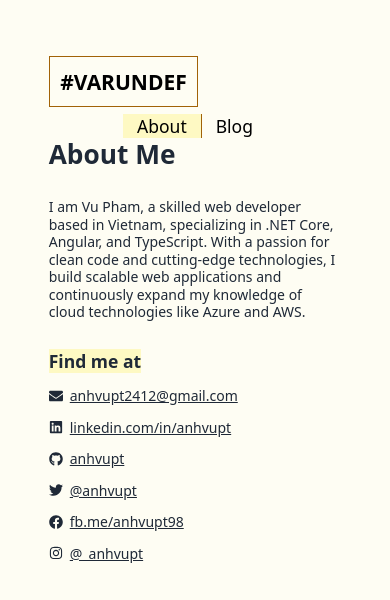
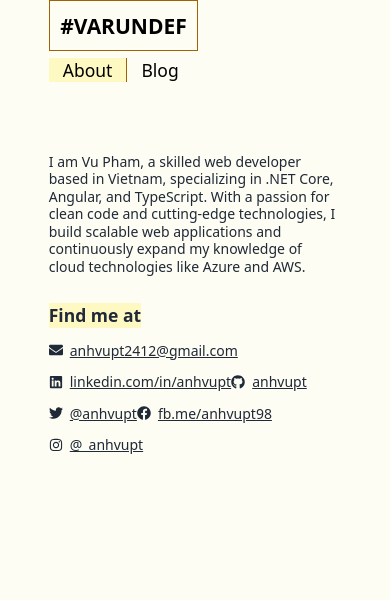
Before and after one commit to anhvupt/varundef, a Next.js app: page /about in a window 390 px wide. Shown: the top 600 px of the page. Built offline with nearby package versions, Linux system fonts and the light colour scheme.

Commit message:
chore: clean up style

```diff
--- a/components/header.jsx
+++ b/components/header.jsx
@@ -4,13 +4,13 @@ import { useRouter } from 'next/router';
 export default function Header() {
   const route = useRouter().route;
   return (
-    <div className='gap-2 flex flex-col items-start lg:flex-row lg:items-center lg:justify-between w-3/4 m-auto'>
+    <div className='gap-2 flex flex-col items-start lg:flex-row lg:items-center lg:justify-between m-auto w-full pb-16'>
       <Link href=''>
         <h1 className='m-auto lg:m-0 text-2xl text-black font-semibold border border-yellow-700 w-max p-3 cursor-pointer'>
           #VARUNDEF
         </h1>
       </Link>
-      <nav className='inline m-auto lg:mx-4 text-xl text-black divide-x divide-yellow-700'>
+      <nav className='lg:inline lg:m-auto lg:mx-4 text-xl text-black divide-x divide-yellow-700'>
         <Link
           className={
             route === '/about' ? 'px-4 bg-yellow-100' : 'px-4'
--- a/pages/about.jsx
+++ b/pages/about.jsx
@@ -18,25 +18,24 @@ export default function About() {
         <meta name='viewport' content='width=device-width, initial-scale=1' />
         <link rel='icon' href='/favicon.ico' />
       </Head>
-      <main className='pt-16'>
+      <main className='w-3/4 m-auto flex flex-col lg:mt-8'>
         <Header />
-        <div className='w-3/4 m-auto flex flex-col lg:mt-8'>
-          <h2 className='text-3xl font-bold mb-4'>About Me</h2>
+        <div className=''>
           <p className='mt-4'>
-            I am Vu Pham, a skilled web developer based in Vietnam, specializing in .NET Core, Angular, and
-            TypeScript. With a passion for clean code and cutting-edge technologies, I build
-            scalable web applications and continuously expand my knowledge of cloud technologies
-            like Azure and AWS.
+            I am Vu Pham, a skilled web developer based in Vietnam, specializing in .NET Core,
+            Angular, and TypeScript. With a passion for clean code and cutting-edge technologies, I
+            build scalable web applications and continuously expand my knowledge of cloud
+            technologies like Azure and AWS.
           </p>
           <p className='text-xl w-max font-semibold mb-4 mt-8 bg-yellow-100'>Find me at</p>
-          <div className='flex flex-col'>
-            <div className='flex items-center mb-4'>
+          <div className='flex flex-wrap'>
+            <div className='flex items-center mb-4 lg:w-1/2'>
               <FaEnvelope className='mr-2' />
               <a href='mailto:anhvupt2412@gmail.com' className='underline'>
                 anhvupt2412@gmail.com
               </a>
             </div>
-            <div className='flex items-center mb-4'>
+            <div className='flex items-center mb-4 lg:w-1/2'>
               <FaLinkedin className='mr-2' />
               <a
                 href='https://www.linkedin.com/in/anhvupt'
@@ -46,7 +45,7 @@ export default function About() {
                 linkedin.com/in/anhvupt
               </a>
             </div>
-            <div className='flex items-center mb-4'>
+            <div className='flex items-center mb-4 lg:w-1/2'>
               <FaGithub className='mr-2' />
               <a
                 href='https://github.com/anhvupt'
@@ -56,7 +55,7 @@ export default function About() {
                 anhvupt
               </a>
             </div>
-            <div className='flex items-center mb-4'>
+            <div className='flex items-center mb-4 lg:w-1/2'>
               <FaTwitter className='mr-2' />
               <a
                 href='https://twitter.com/anhvupt'
@@ -66,7 +65,7 @@ export default function About() {
                 @anhvupt
               </a>
             </div>
-            <div className='flex items-center mb-4'>
+            <div className='flex items-center mb-4 lg:w-1/2'>
               <FaFacebook className='mr-2' />
               <a
                 href='https://www.facebook.com/anhvupt98'
@@ -76,7 +75,7 @@ export default function About() {
                 fb.me/anhvupt98
               </a>
             </div>
-            <div className='flex items-center mb-4'>
+            <div className='flex items-center mb-4 lg:w-1/2'>
               <FaInstagram className='mr-2' />
               <a
                 href='https://www.instagram.com/_anhvupt'
--- a/pages/index.jsx
+++ b/pages/index.jsx
@@ -15,9 +15,9 @@ export default function Home({ posts }) {
         <meta name='viewport' content='width=device-width, initial-scale=1' />
         <link rel='icon' href='/favicon.ico' />
       </Head>
-      <main className='pt-16'>
+      <main className='w-2/3 m-auto '>
         <Header />
-        <section className='w-3/4 m-auto flex flex-col divide-y lg:mt-8'>
+        <section className='flex flex-col divide-y lg:mt-8'>
           {posts.map((post, index) => (
             <section key={index} className='py-6'>
               <h2 className='w-max text-black text-xl font-semibold bg-yellow-100 rounded-sm'>
```
